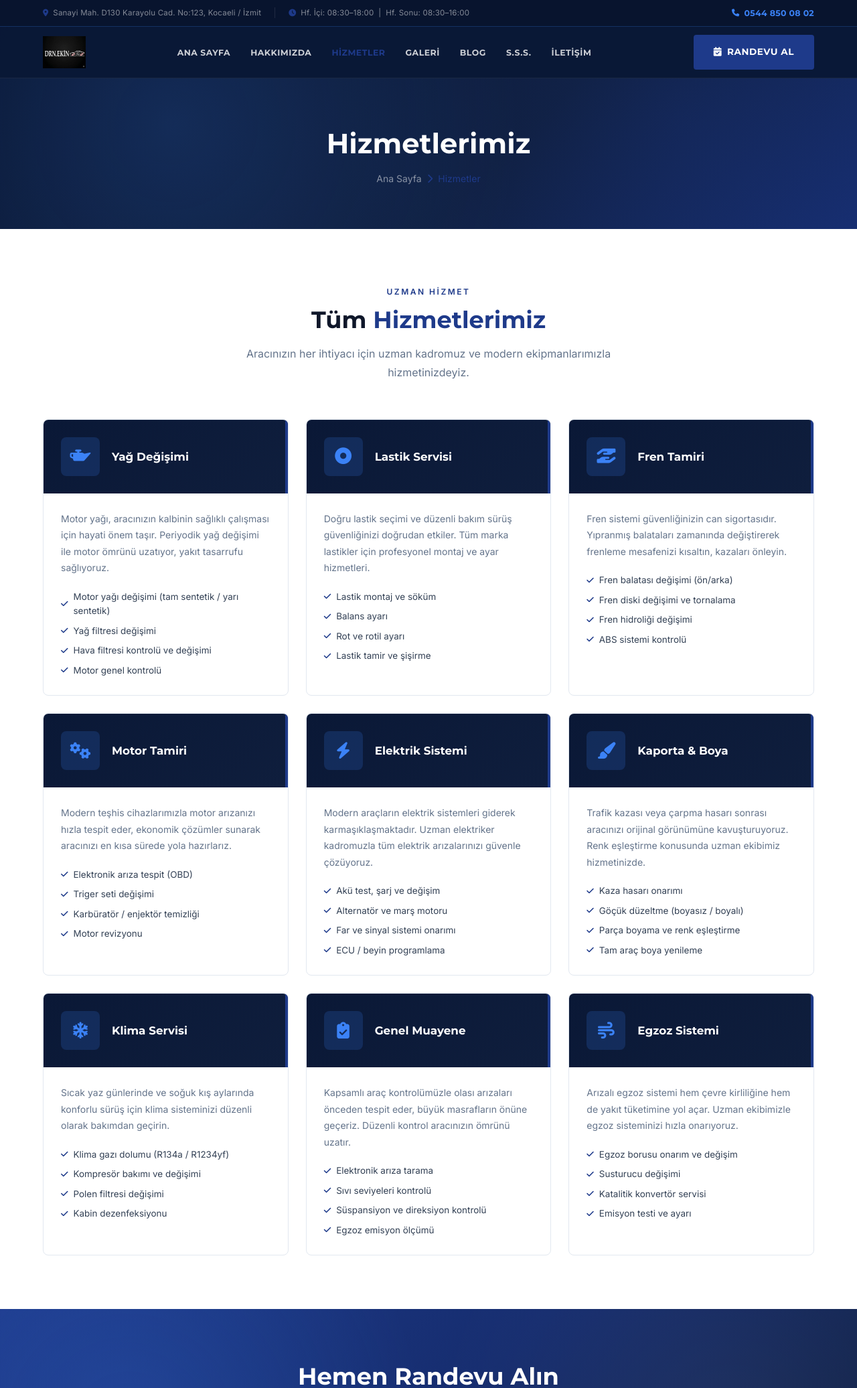
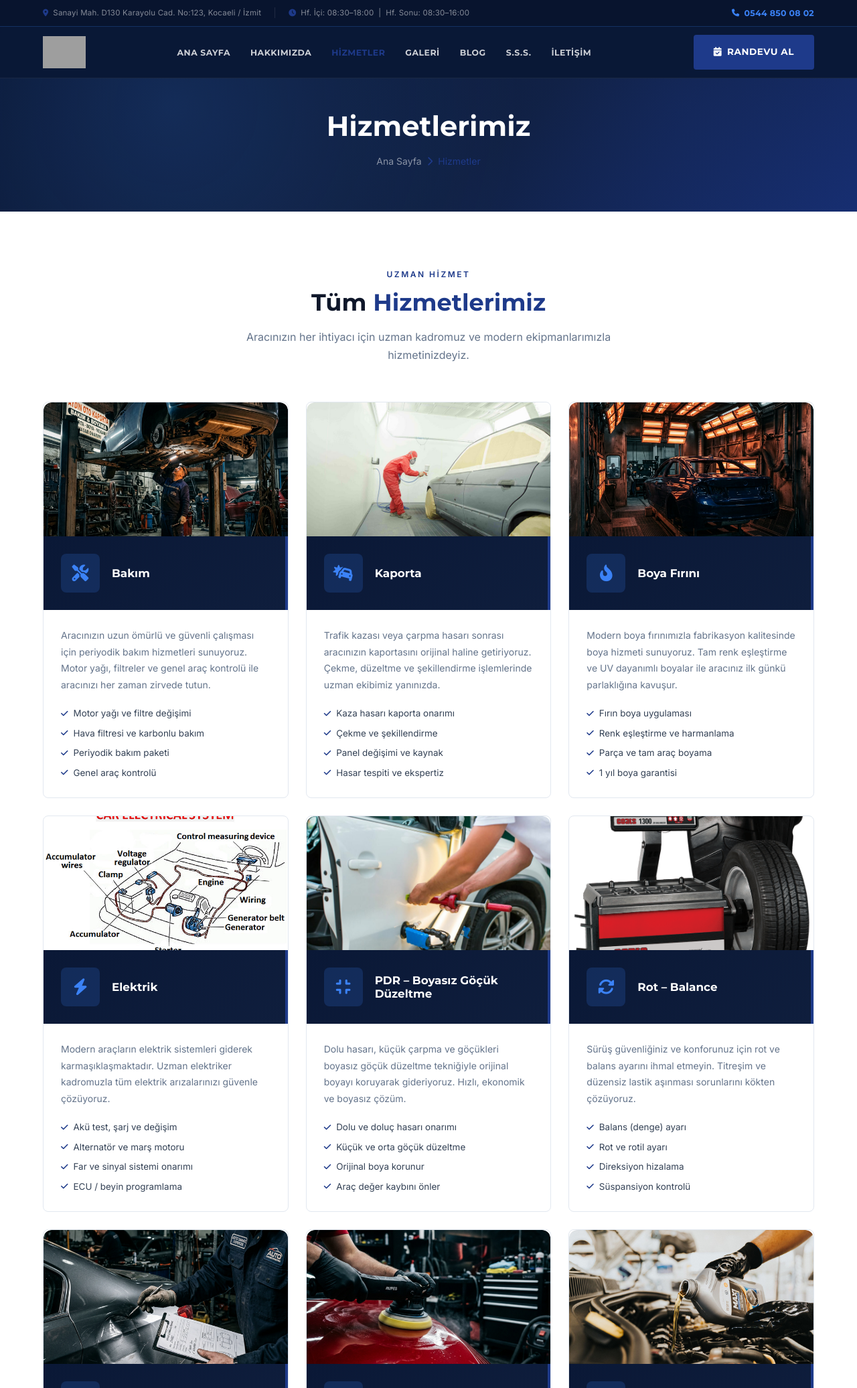
Before and after one commit to cemstark/drn-website, a PHP site: page /hizmetler.html in a window 1280 px wide. Shown: the top 2073 px of the page at 67% size. Run offline with PHP 8.4, Linux system fonts and the light colour scheme; grey boxes are pictures that could not be loaded.

Commit message:
hizmetler ve galeri guncellemesi

```diff
--- a/css/style.css
+++ b/css/style.css
@@ -843,6 +843,20 @@ h1, h2, h3, h4, h5, h6 {
 .service-feature-item { display: flex; align-items: center; gap: 8px; font-size: 0.84rem; color: var(--gray-dark); }
 .service-feature-item i { color: var(--red); font-size: 0.75rem; }
 
+/* Service detail card image support */
+.service-detail-img-wrap {
+  overflow: hidden;
+  max-height: 200px;
+}
+.service-detail-img {
+  width: 100%;
+  height: 200px;
+  object-fit: cover;
+  display: block;
+  transition: transform 0.4s ease;
+}
+.service-detail-card:hover .service-detail-img { transform: scale(1.05); }
+
 /* 16. Gallery */
 .gallery-filter { display: flex; gap: 10px; flex-wrap: wrap; justify-content: center; margin-bottom: 40px; }
 .filter-btn {
@@ -888,6 +902,22 @@ h1, h2, h3, h4, h5, h6 {
   text-transform: uppercase;
   letter-spacing: 1px;
 }
+/* Photo gallery support */
+.gallery-inner.has-photo {
+  background: none;
+  padding: 0;
+  display: block;
+  width: 100%;
+  height: 100%;
+}
+.gallery-inner.has-photo img {
+  width: 100%;
+  height: 100%;
+  object-fit: cover;
+  display: block;
+  transition: transform 0.4s ease;
+}
+.gallery-item:hover .gallery-inner.has-photo img { transform: scale(1.08); }
 .gallery-overlay {
   position: absolute; inset: 0;
   background: rgba(30,58,138,0.88);
--- a/hizmetler.html
+++ b/hizmetler.html
@@ -3,16 +3,35 @@
 <head>
   <meta charset="UTF-8">
   <meta name="viewport" content="width=device-width, initial-scale=1.0">
-  <meta name="description" content="DRNEKİN OTO hizmetleri: Yağ değişimi, lastik servisi, fren tamiri, motor tamiri, elektrik, kaporta, klima, muayene ve egzoz.">
+  <meta name="description" content="DRNEKİN OTO hizmetleri: Bakım, kaporta, boya fırını, elektrik, PDR, rot-balance, ekspertiz, pasta cila ve mekanik hizmetleri.">
   <title>Hizmetler | DRNEKİN OTO</title>
   <link rel="preconnect" href="https://fonts.googleapis.com">
   <link rel="preconnect" href="https://fonts.gstatic.com" crossorigin>
   <link href="https://fonts.googleapis.com/css2?family=Montserrat:wght@400;500;600;700;800&family=Inter:wght@300;400;500;600&family=Playfair+Display:wght@700;800&display=swap" rel="stylesheet">
   <link rel="stylesheet" href="https://cdnjs.cloudflare.com/ajax/libs/font-awesome/6.5.0/css/all.min.css">
-<<<<<<< Updated upstream
-  <link rel="stylesheet" href="css/style.css?v=17">
-=======
-  <link rel="stylesheet" href="css/style.css?v=17"></head>
+  <link rel="stylesheet" href="css/style.css?v=18">
+  <style>
+    /* Service cards with image */
+    .service-detail-card {
+      overflow: hidden;
+    }
+    .service-detail-img {
+      width: 100%;
+      height: 200px;
+      object-fit: cover;
+      display: block;
+      border-radius: 12px 12px 0 0;
+      transition: transform 0.4s ease;
+    }
+    .service-detail-card:hover .service-detail-img {
+      transform: scale(1.05);
+    }
+    .service-detail-img-wrap {
+      overflow: hidden;
+      border-radius: 12px 12px 0 0;
+    }
+  </style>
+</head>
 <body>
 
   <!-- TOP INFO BAR -->
@@ -85,74 +104,74 @@
       </div>
       <div class="services-detail-grid">
 
+        <!-- 1. BAKIM -->
         <div class="service-detail-card reveal reveal-d1">
+          <div class="service-detail-img-wrap">
+            <img src="images/bakim.png" alt="Araç Bakım" class="service-detail-img">
+          </div>
           <div class="service-detail-header">
-            <div class="service-detail-icon"><i class="fa-solid fa-oil-can"></i></div>
-            <h3>Yağ Değişimi</h3>
+            <div class="service-detail-icon"><i class="fa-solid fa-screwdriver-wrench"></i></div>
+            <h3>Bakım</h3>
           </div>
           <div class="service-detail-body">
-            <p>Motor yağı, aracınızın kalbinin sağlıklı çalışması için hayati önem taşır. Periyodik yağ değişimi ile motor ömrünü uzatıyor, yakıt tasarrufu sağlıyoruz.</p>
+            <p>Aracınızın uzun ömürlü ve güvenli çalışması için periyodik bakım hizmetleri sunuyoruz. Motor yağı, filtreler ve genel araç kontrolü ile aracınızı her zaman zirvede tutun.</p>
             <ul class="service-feature-list">
-              <li class="service-feature-item"><i class="fa-solid fa-check"></i> Motor yağı değişimi (tam sentetik / yarı sentetik)</li>
-              <li class="service-feature-item"><i class="fa-solid fa-check"></i> Yağ filtresi değişimi</li>
-              <li class="service-feature-item"><i class="fa-solid fa-check"></i> Hava filtresi kontrolü ve değişimi</li>
-              <li class="service-feature-item"><i class="fa-solid fa-check"></i> Motor genel kontrolü</li>
+              <li class="service-feature-item"><i class="fa-solid fa-check"></i> Motor yağı ve filtre değişimi</li>
+              <li class="service-feature-item"><i class="fa-solid fa-check"></i> Hava filtresi ve karbonlu bakım</li>
+              <li class="service-feature-item"><i class="fa-solid fa-check"></i> Periyodik bakım paketi</li>
+              <li class="service-feature-item"><i class="fa-solid fa-check"></i> Genel araç kontrolü</li>
             </ul>
           </div>
         </div>
 
+        <!-- 2. KAPORTA -->
         <div class="service-detail-card reveal reveal-d2">
+          <div class="service-detail-img-wrap">
+            <img src="images/boya.jpg" alt="Kaporta" class="service-detail-img">
+          </div>
           <div class="service-detail-header">
-            <div class="service-detail-icon"><i class="fa-solid fa-circle-dot"></i></div>
-            <h3>Lastik Servisi</h3>
+            <div class="service-detail-icon"><i class="fa-solid fa-car-burst"></i></div>
+            <h3>Kaporta</h3>
           </div>
           <div class="service-detail-body">
-            <p>Doğru lastik seçimi ve düzenli bakım sürüş güvenliğinizi doğrudan etkiler. Tüm marka lastikler için profesyonel montaj ve ayar hizmetleri.</p>
+            <p>Trafik kazası veya çarpma hasarı sonrası aracınızın kaportasını orijinal haline getiriyoruz. Çekme, düzeltme ve şekillendirme işlemlerinde uzman ekibimiz yanınızda.</p>
             <ul class="service-feature-list">
-              <li class="service-feature-item"><i class="fa-solid fa-check"></i> Lastik montaj ve söküm</li>
-              <li class="service-feature-item"><i class="fa-solid fa-check"></i> Balans ayarı</li>
-              <li class="service-feature-item"><i class="fa-solid fa-check"></i> Rot ve rotil ayarı</li>
-              <li class="service-feature-item"><i class="fa-solid fa-check"></i> Lastik tamir ve şişirme</li>
+              <li class="service-feature-item"><i class="fa-solid fa-check"></i> Kaza hasarı kaporta onarımı</li>
+              <li class="service-feature-item"><i class="fa-solid fa-check"></i> Çekme ve şekillendirme</li>
+              <li class="service-feature-item"><i class="fa-solid fa-check"></i> Panel değişimi ve kaynak</li>
+              <li class="service-feature-item"><i class="fa-solid fa-check"></i> Hasar tespiti ve ekspertiz</li>
             </ul>
           </div>
         </div>
 
+        <!-- 3. BOYA FIRINI -->
         <div class="service-detail-card reveal reveal-d3">
+          <div class="service-detail-img-wrap">
+            <img src="images/boya_firini.png" alt="Boya Fırını" class="service-detail-img">
+          </div>
           <div class="service-detail-header">
-            <div class="service-detail-icon"><i class="fa-solid fa-hand-holding-hand"></i></div>
-            <h3>Fren Tamiri</h3>
+            <div class="service-detail-icon"><i class="fa-solid fa-fire-flame-curved"></i></div>
+            <h3>Boya Fırını</h3>
           </div>
           <div class="service-detail-body">
-            <p>Fren sistemi güvenliğinizin can sigortasıdır. Yıpranmış balataları zamanında değiştirerek frenleme mesafenizi kısaltın, kazaları önleyin.</p>
+            <p>Modern boya fırınımızla fabrikasyon kalitesinde boya hizmeti sunuyoruz. Tam renk eşleştirme ve UV dayanımlı boyalar ile aracınız ilk günkü parlaklığına kavuşur.</p>
             <ul class="service-feature-list">
-              <li class="service-feature-item"><i class="fa-solid fa-check"></i> Fren balatası değişimi (ön/arka)</li>
-              <li class="service-feature-item"><i class="fa-solid fa-check"></i> Fren diski değişimi ve tornalama</li>
-              <li class="service-feature-item"><i class="fa-solid fa-check"></i> Fren hidroliği değişimi</li>
-              <li class="service-feature-item"><i class="fa-solid fa-check"></i> ABS sistemi kontrolü</li>
+              <li class="service-feature-item"><i class="fa-solid fa-check"></i> Fırın boya uygulaması</li>
+              <li class="service-feature-item"><i class="fa-solid fa-check"></i> Renk eşleştirme ve harmanlama</li>
+              <li class="service-feature-item"><i class="fa-solid fa-check"></i> Parça ve tam araç boyama</li>
+              <li class="service-feature-item"><i class="fa-solid fa-check"></i> 1 yıl boya garantisi</li>
             </ul>
           </div>
         </div>
 
+        <!-- 4. ELEKTRİK -->
         <div class="service-detail-card reveal reveal-d1">
-          <div class="service-detail-header">
-            <div class="service-detail-icon"><i class="fa-solid fa-gears"></i></div>
-            <h3>Motor Tamiri</h3>
+          <div class="service-detail-img-wrap">
+            <img src="images/elektrik.jpg" alt="Elektrik" class="service-detail-img">
           </div>
-          <div class="service-detail-body">
-            <p>Modern teşhis cihazlarımızla motor arızanızı hızla tespit eder, ekonomik çözümler sunarak aracınızı en kısa sürede yola hazırlarız.</p>
-            <ul class="service-feature-list">
-              <li class="service-feature-item"><i class="fa-solid fa-check"></i> Elektronik arıza tespit (OBD)</li>
-              <li class="service-feature-item"><i class="fa-solid fa-check"></i> Triger seti değişimi</li>
-              <li class="service-feature-item"><i class="fa-solid fa-check"></i> Karbüratör / enjektör temizliği</li>
-              <li class="service-feature-item"><i class="fa-solid fa-check"></i> Motor revizyonu</li>
-            </ul>
-          </div>
-        </div>
-
-        <div class="service-detail-card reveal reveal-d2">
           <div class="service-detail-header">
             <div class="service-detail-icon"><i class="fa-solid fa-bolt"></i></div>
-            <h3>Elektrik Sistemi</h3>
+            <h3>Elektrik</h3>
           </div>
           <div class="service-detail-body">
             <p>Modern araçların elektrik sistemleri giderek karmaşıklaşmaktadır. Uzman elektriker kadromuzla tüm elektrik arızalarınızı güvenle çözüyoruz.</p>
@@ -165,66 +184,102 @@
           </div>
         </div>
 
-        <div class="service-detail-card reveal reveal-d3">
+        <!-- 5. PDR (Boyasız Göçük Düzeltme) -->
+        <div class="service-detail-card reveal reveal-d2">
+          <div class="service-detail-img-wrap">
+            <img src="images/pdr.jpg" alt="PDR Boyasız Göçük Düzeltme" class="service-detail-img">
+          </div>
           <div class="service-detail-header">
-            <div class="service-detail-icon"><i class="fa-solid fa-paintbrush"></i></div>
-            <h3>Kaporta &amp; Boya</h3>
+            <div class="service-detail-icon"><i class="fa-solid fa-compress"></i></div>
+            <h3>PDR – Boyasız Göçük Düzeltme</h3>
           </div>
           <div class="service-detail-body">
-            <p>Trafik kazası veya çarpma hasarı sonrası aracınızı orijinal görünümüne kavuşturuyoruz. Renk eşleştirme konusunda uzman ekibimiz hizmetinizde.</p>
+            <p>Dolu hasarı, küçük çarpma ve göçükleri boyasız göçük düzeltme tekniğiyle orijinal boyayı koruyarak gideriyoruz. Hızlı, ekonomik ve boyasız çözüm.</p>
             <ul class="service-feature-list">
-              <li class="service-feature-item"><i class="fa-solid fa-check"></i> Kaza hasarı onarımı</li>
-              <li class="service-feature-item"><i class="fa-solid fa-check"></i> Göçük düzeltme (boyasız / boyalı)</li>
-              <li class="service-feature-item"><i class="fa-solid fa-check"></i> Parça boyama ve renk eşleştirme</li>
-              <li class="service-feature-item"><i class="fa-solid fa-check"></i> Tam araç boya yenileme</li>
+              <li class="service-feature-item"><i class="fa-solid fa-check"></i> Dolu ve doluç hasarı onarımı</li>
+              <li class="service-feature-item"><i class="fa-solid fa-check"></i> Küçük ve orta göçük düzeltme</li>
+              <li class="service-feature-item"><i class="fa-solid fa-check"></i> Orijinal boya korunur</li>
+              <li class="service-feature-item"><i class="fa-solid fa-check"></i> Araç değer kaybını önler</li>
             </ul>
           </div>
         </div>
 
-        <div class="service-detail-card reveal reveal-d1">
+        <!-- 6. ROT-BALANCE -->
+        <div class="service-detail-card reveal reveal-d3">
+          <div class="service-detail-img-wrap">
+            <img src="images/balance.png" alt="Rot Balance" class="service-detail-img">
+          </div>
           <div class="service-detail-header">
-            <div class="service-detail-icon"><i class="fa-solid fa-snowflake"></i></div>
-            <h3>Klima Servisi</h3>
+            <div class="service-detail-icon"><i class="fa-solid fa-rotate"></i></div>
+            <h3>Rot – Balance</h3>
           </div>
           <div class="service-detail-body">
-            <p>Sıcak yaz günlerinde ve soğuk kış aylarında konforlu sürüş için klima sisteminizi düzenli olarak bakımdan geçirin.</p>
+            <p>Sürüş güvenliğiniz ve konforunuz için rot ve balans ayarını ihmal etmeyin. Titreşim ve düzensiz lastik aşınması sorunlarını kökten çözüyoruz.</p>
             <ul class="service-feature-list">
-              <li class="service-feature-item"><i class="fa-solid fa-check"></i> Klima gazı dolumu (R134a / R1234yf)</li>
-              <li class="service-feature-item"><i class="fa-solid fa-check"></i> Kompresör bakımı ve değişimi</li>
-              <li class="service-feature-item"><i class="fa-solid fa-check"></i> Polen filtresi değişimi</li>
-              <li class="service-feature-item"><i class="fa-solid fa-check"></i> Kabin dezenfeksiyonu</li>
+              <li class="service-feature-item"><i class="fa-solid fa-check"></i> Balans (denge) ayarı</li>
+              <li class="service-feature-item"><i class="fa-solid fa-check"></i> Rot ve rotil ayarı</li>
+              <li class="service-feature-item"><i class="fa-solid fa-check"></i> Direksiyon hizalama</li>
+              <li class="service-feature-item"><i class="fa-solid fa-check"></i> Süspansiyon kontrolü</li>
             </ul>
           </div>
         </div>
 
-        <div class="service-detail-card reveal reveal-d2">
+        <!-- 7. EKSPERTİZ -->
+        <div class="service-detail-card reveal reveal-d1">
+          <div class="service-detail-img-wrap">
+            <img src="images/ekspertiz.png" alt="Ekspertiz" class="service-detail-img">
+          </div>
           <div class="service-detail-header">
-            <div class="service-detail-icon"><i class="fa-solid fa-clipboard-check"></i></div>
-            <h3>Genel Muayene</h3>
+            <div class="service-detail-icon"><i class="fa-solid fa-magnifying-glass-chart"></i></div>
+            <h3>Ekspertiz</h3>
           </div>
           <div class="service-detail-body">
-            <p>Kapsamlı araç kontrolümüzle olası arızaları önceden tespit eder, büyük masrafların önüne geçeriz. Düzenli kontrol aracınızın ömrünü uzatır.</p>
+            <p>İkinci el araç alımında veya sigorta hasarında doğru kararı vermeniz için kapsamlı araç ekspertiz hizmeti sunuyoruz. Boya taraması, şasi kontrolü ve detaylı rapor.</p>
             <ul class="service-feature-list">
-              <li class="service-feature-item"><i class="fa-solid fa-check"></i> Elektronik arıza tarama</li>
-              <li class="service-feature-item"><i class="fa-solid fa-check"></i> Sıvı seviyeleri kontrolü</li>
-              <li class="service-feature-item"><i class="fa-solid fa-check"></i> Süspansiyon ve direksiyon kontrolü</li>
-              <li class="service-feature-item"><i class="fa-solid fa-check"></i> Egzoz emisyon ölçümü</li>
+              <li class="service-feature-item"><i class="fa-solid fa-check"></i> Boya kalınlık ölçümü</li>
+              <li class="service-feature-item"><i class="fa-solid fa-check"></i> Şasi ve kaporta kontrolü</li>
+              <li class="service-feature-item"><i class="fa-solid fa-check"></i> Elektronik sistem taraması</li>
+              <li class="service-feature-item"><i class="fa-solid fa-check"></i> Sigorta hasar tespiti</li>
             </ul>
           </div>
         </div>
 
-        <div class="service-detail-card reveal reveal-d3">
+        <!-- 8. PASTA CİLA -->
+        <div class="service-detail-card reveal reveal-d2">
+          <div class="service-detail-img-wrap">
+            <img src="images/pasta_cila.png" alt="Pasta Cila" class="service-detail-img">
+          </div>
           <div class="service-detail-header">
-            <div class="service-detail-icon"><i class="fa-solid fa-wind"></i></div>
-            <h3>Egzoz Sistemi</h3>
+            <div class="service-detail-icon"><i class="fa-solid fa-spray-can-sparkles"></i></div>
+            <h3>Pasta Cila</h3>
           </div>
           <div class="service-detail-body">
-            <p>Arızalı egzoz sistemi hem çevre kirliliğine hem de yakıt tüketimine yol açar. Uzman ekibimizle egzoz sisteminizi hızla onarıyoruz.</p>
+            <p>Aracınızın boyasındaki mat görünüm, ince çizikler ve leke izlerini pasta-cila işlemiyle gidererek showroom parlaklığına kavuşturuyoruz. Boya koruma garantisi.</p>
             <ul class="service-feature-list">
-              <li class="service-feature-item"><i class="fa-solid fa-check"></i> Egzoz borusu onarım ve değişim</li>
-              <li class="service-feature-item"><i class="fa-solid fa-check"></i> Susturucu değişimi</li>
-              <li class="service-feature-item"><i class="fa-solid fa-check"></i> Katalitik konvertör servisi</li>
-              <li class="service-feature-item"><i class="fa-solid fa-check"></i> Emisyon testi ve ayarı</li>
+              <li class="service-feature-item"><i class="fa-solid fa-check"></i> Makine cilası (pasta)</li>
+              <li class="service-feature-item"><i class="fa-solid fa-check"></i> El cilası ve wax uygulaması</li>
+              <li class="service-feature-item"><i class="fa-solid fa-check"></i> İnce çizik giderme</li>
+              <li class="service-feature-item"><i class="fa-solid fa-check"></i> Seramik kaplama</li>
+            </ul>
+          </div>
+        </div>
+
+        <!-- 9. MEKANİK -->
+        <div class="service-detail-card reveal reveal-d3">
+          <div class="service-detail-img-wrap">
+            <img src="images/yağ.jpg" alt="Mekanik" class="service-detail-img">
+          </div>
+          <div class="service-detail-header">
+            <div class="service-detail-icon"><i class="fa-solid fa-gears"></i></div>
+            <h3>Mekanik</h3>
+          </div>
+          <div class="service-detail-body">
+            <p>Motor, şanzıman, süspansiyon ve fren sistemleri dahil tüm mekanik arızalarınızı modern teşhis cihazlarımız ve deneyimli ekibimizle hızla çözüyoruz.</p>
+            <ul class="service-feature-list">
+              <li class="service-feature-item"><i class="fa-solid fa-check"></i> Elektronik arıza tespit (OBD)</li>
+              <li class="service-feature-item"><i class="fa-solid fa-check"></i> Triger, kayış ve zincir seti</li>
+              <li class="service-feature-item"><i class="fa-solid fa-check"></i> Fren sistemi bakımı</li>
+              <li class="service-feature-item"><i class="fa-solid fa-check"></i> Motor ve şanzıman revizyonu</li>
             </ul>
           </div>
         </div>
@@ -273,12 +328,15 @@
         <div class="footer-col">
           <h4>Hizmetler</h4>
           <ul class="footer-links">
-            <li><a href="hizmetler.html">Yağ Değişimi</a></li>
-            <li><a href="hizmetler.html">Lastik Servisi</a></li>
-            <li><a href="hizmetler.html">Fren Tamiri</a></li>
-            <li><a href="hizmetler.html">Motor Tamiri</a></li>
-            <li><a href="hizmetler.html">Klima Servisi</a></li>
-            <li><a href="hizmetler.html">Kaporta &amp; Boya</a></li>
+            <li><a href="hizmetler.html">Bakım</a></li>
+            <li><a href="hizmetler.html">Kaporta</a></li>
+            <li><a href="hizmetler.html">Boya Fırını</a></li>
+            <li><a href="hizmetler.html">Elektrik</a></li>
+            <li><a href="hizmetler.html">PDR</a></li>
+            <li><a href="hizmetler.html">Rot – Balance</a></li>
+            <li><a href="hizmetler.html">Ekspertiz</a></li>
+            <li><a href="hizmetler.html">Pasta Cila</a></li>
+            <li><a href="hizmetler.html">Mekanik</a></li>
           </ul>
         </div>
         <div class="footer-col">
@@ -298,7 +356,7 @@
         </div>
       </div>
       <div class="footer-bottom">
-        <p>© 2025 DRNEKİN OTO. Tüm hakları saklıdır.</p>
+        <p>© 2026 DRNEKİN OTO. Tüm hakları saklıdır.</p>
         <p>Kocaeli / İzmit</p>
       </div>
     </div>
```
Also changed, not shown: galeri.html (+98 -104 lines), index.html (+38 -39 lines), .cursor/worktrees.json (added), images/bakim.png (added), images/balance.png (added), images/boya.jpg (added), images/boya_firini.png (added), images/ekspertiz.png (added), images/elektrik.jpg (added), images/logo.png (deleted), images/pasta_cila.png (added), images/pdr.jpg (added), images/yağ.jpg (added).
